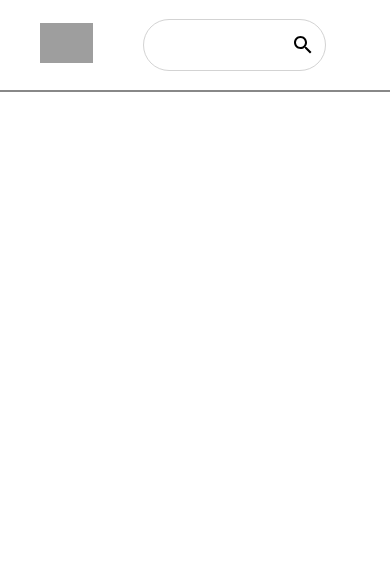
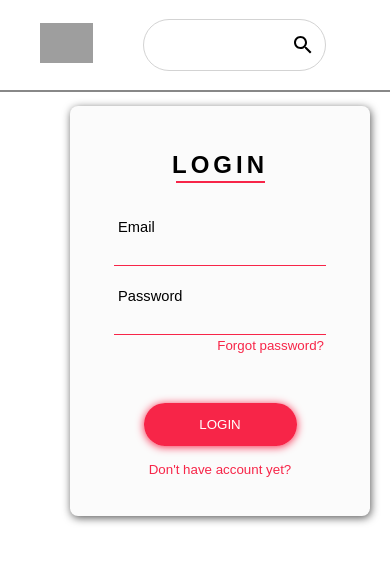
Before and after one commit to bou3dila/airbnb, a React (Create React App) app: page /login in a window 390 px wide. Shown: the top 562 px of the page. Built offline with nearby package versions, Linux system fonts and the light colour scheme; grey boxes are pictures that could not be loaded.

Commit message:
added login interface

```diff
--- a/src/App.js
+++ b/src/App.js
@@ -4,19 +4,23 @@ import {
   Switch,
   Redirect,
 } from "react-router-dom";
+import { useState, useCallback } from "react";
 
 import "./App.css";
 import HousesList from "./houses/pages/HousesList";
 import Header from "./shared/components/navigation/Header";
 import Auth from "./users/pages/Auth";
+import { AuthContext } from "./shared/components/context/auth-context";
+import { useAuth } from "./shared/hooks/auth-hook";
 
 function App() {
-  return (
-    <div className="App">
-      <Router>
-        <Header />
-        <main className="container">
-          <Switch>
+
+  const {login, logout, email} = useAuth();
+
+  let routes;
+
+  if(email){
+    routes = (<Switch>
       <Route path="/" exact>
         <h2>Recently added </h2>
         <HousesList nb={10} />
@@ -26,10 +30,43 @@ function App() {
         <h2> Your search result </h2>
         <HousesList />
       </Route>
-          </Switch>
+      <Redirect to="/" />
+    </Switch>)
+  }
+  else{
+    routes =(<Switch>
+      <Route path="/" exact>
+        <h2>Recently added </h2>
+        <HousesList nb={10} />
+      </Route>
+      <Route path="/login" exact>
+        <Auth />
+      </Route>
+
+      <Route path="/:location/:name/places" exact>
+        <h2> Your search result </h2>
+        <HousesList />
+      </Route>
+      <Redirect to="/" />
+    </Switch>)
+  }
+
+  return (
+      <AuthContext.Provider
+        value={{
+          isLoggedIn: !!email,
+          email: email,
+          login: login,
+          logout: logout,
+        }}
+      >
+        <Router>
+          <Header />
+          <main className="container">
+            {routes}
           </main>
         </Router>
-    </div>
+      </AuthContext.Provider>
   );
 }
 
--- /dev/null
+++ b/src/shared/components/context/auth-context.js
@@ -0,0 +1,8 @@
+import { createContext } from 'react';
+
+export const AuthContext = createContext({
+  isLoggedIn: false,
+  email: null,
+  login: () => {},
+  logout: () => {}
+});
--- a/src/shared/components/navigation/Dropdown.js
+++ b/src/shared/components/navigation/Dropdown.js
@@ -1,9 +1,12 @@
-import React, { useState } from "react";
+import React, { useContext, useState } from "react";
 import { Link } from "react-router-dom";
 import { MenuItems } from './MenuItems'
 import "./Dropdown.css";
+import { AuthContext } from "../context/auth-context";
 
 function Dropdown() {
+
+    const auth = useContext(AuthContext);
     const [click, setClick] = useState(false);
 
     const handleClick = () => setClick(!click);
@@ -11,13 +14,55 @@ function Dropdown() {
     return(
         <>
         <ul onClick={handleClick} className={click? 'dropdown-menu clicked' : 'dropdown-menu'}>
-            {MenuItems.map((item, index) => {
-                return (
-                    <li key={index}>
-                        <Link className={item.cName} to={item.path} onClick={() =>setClick(false)} >{item.title}</Link>
-                    </li>
-                )
-            })}
+        {!auth.isLoggedIn &&(
+            <li>
+              <Link
+                className='dropdown-link'
+                to="/signup"
+                onClick={() => setClick(false)}
+              >
+                Sign up
+              </Link>
+            </li>
+          )}
+            {!auth.isLoggedIn &&(
+            <li>
+              <Link
+                className='dropdown-link'
+                to="/login"
+                onClick={() => setClick(false)}
+              >
+                Log in
+              </Link>
+            </li>)}
+            {auth.isLoggedIn &&(
+            <li>
+              <Link
+                className='dropdown-link'
+                to="/HosExperience"
+                onClick={() => setClick(false)}
+              >
+                Host an experience
+              </Link>
+            </li>)}
+            {auth.isLoggedIn &&(<li>
+              <Link
+                className='dropdown-link'
+                to="/logout"
+                onClick={() => {setClick(false); auth.logout()}}
+              >
+                Log Out
+              </Link>
+            </li>)}
+            <li>
+              <Link
+                className='dropdown-link'
+                to="/help"
+                onClick={() => setClick(false)}
+              >
+                Help
+              </Link>
+            </li>
 
         </ul>
         </>
--- /dev/null
+++ b/src/shared/hooks/auth-hook.js
@@ -0,0 +1,35 @@
+import { useState, useCallback, useEffect } from 'react';
+
+
+
+export const useAuth = () => {
+  const [email, setEmail] = useState(false);
+
+  const login = useCallback((mail) => {
+    setEmail(mail);
+    localStorage.setItem(
+      'userData',
+      JSON.stringify({
+        email: mail,
+      })
+    );
+    console.log(localStorage)
+  }, []);
+
+  const logout = useCallback(() => {
+    setEmail(null);
+    localStorage.removeItem('userData');
+  }, []);
+
+  useEffect(() => {
+    const storedData = JSON.parse(localStorage.getItem('userData'));
+    if (
+      storedData
+    ) {
+      login(storedData.email);
+    }
+  }, [login]);
+
+
+  return {  login, logout, email };
+};
--- a/src/users/pages/Auth.css
+++ b/src/users/pages/Auth.css
@@ -1,3 +1,90 @@
-.auth_card{
+a {
+    text-decoration: none;
+  }
 
-}
+  label {
+    font-family: "Raleway", sans-serif;
+    font-size: 11pt;
+  }
+  .forgot-pass {
+    color: #f72548;
+    font-family: "Raleway", sans-serif;
+    font-size: 10pt;
+    margin-top: 3px;
+    text-align: right;
+  }
+  .auth_card {
+    background: #fbfbfb;
+    border-radius: 8px;
+    box-shadow: 1px 2px 8px rgba(0, 0, 0, 0.65);
+    height: 410px;
+    margin: 1rem auto 8.1rem auto;
+    width: 700px;
+  }
+  .card-content {
+    padding: 12px 44px;
+  }
+  .card-title {
+    font-family: "Raleway Thin", sans-serif;
+    letter-spacing: 4px;
+    padding-bottom: 23px;
+    padding-top: 13px;
+    text-align: center;
+  }
+  .signup {
+    color: #f72548;
+    font-family: "Raleway", sans-serif;
+    font-size: 10pt;
+    margin-top: 16px;
+    text-align: center;
+  }
+  .submit-btn {
+    background: -webkit-linear-gradient(right, #f72548, #f72548);
+    border: none;
+    border-radius: 21px;
+    box-shadow: 0px 1px 8px #f72548;
+    cursor: pointer;
+    color: white;
+    font-family: "Raleway SemiBold", sans-serif;
+    height: 42.3px;
+    margin: 0 auto;
+    margin-top: 50px;
+    transition: 0.25s;
+    width: 153px;
+  }
+  .submit-btn:hover {
+    box-shadow: 0px 1px 18px #f72548;
+  }
+  .form {
+    align-items: left;
+    display: flex;
+    flex-direction: column;
+  }
+  .form-border {
+    background: -webkit-linear-gradient(right, #f72548, #f72548);
+    height: 1px;
+    width: 100%;
+  }
+  .form-content {
+    background: #fbfbfb;
+    border: none;
+    outline: none;
+    padding-top: 14px;
+
+  }
+  .underline-title {
+    background: -webkit-linear-gradient(right, #f72548, #f72548);
+    height: 2px;
+    margin: -1.1rem auto 0 auto;
+    width: 89px;
+  }
+
+
+  @media screen and (max-width: 960px) {
+
+    .auth_card {
+
+        width: 300px;
+      }
+
+    }
--- a/src/users/pages/Auth.js
+++ b/src/users/pages/Auth.js
@@ -1,14 +1,109 @@
-import React from 'react'
-import './Auth.css'
+import React, { useState, useContext } from "react";
+import { AuthContext } from '../../shared/components/context/auth-context'
+
+import "./Auth.css";
 
 export default function Auth() {
-    return (
-        <form className="auth_card">
-            <h1>Login</h1>
-            <input type="text "/><br/>
-            <input type="text "/><br/>
-            <input type="text "/>
+    const auth = useContext(AuthContext);
+  const [email, setEmail] = useState("");
+  const [password, setPassword] = useState("");
 
+  const onSubmitHandler = async (e) => {
+    const query = `{
+        userCollection (where: {
+          AND: [
+          {email:"${email}"},
+          {password: "${password}"}
+            ]
+        })
+          {
+          items {
+            email
+            password
+
+          }
+        }
+      }`;
+    e.preventDefault();
+    await fetch(
+      `https://graphql.contentful.com/content/v1/spaces/${process.env.REACT_APP_SPACE_ID}/`,
+      {
+        method: "POST",
+        headers: {
+          "Content-Type": "application/json",
+          // Authenticate the request
+          Authorization: "Bearer " + process.env.REACT_APP_ACCESS_TOKEN,
+        },
+        // send the GraphQL query
+
+        body: JSON.stringify({ query }),
+      }
+    )
+      .then((response) => response.json())
+      .then(({ data, errors }) => {
+        if (errors) {
+          console.error(errors);
+        }
+        if(data.userCollection.items.length >0){
+            auth.login(data.userCollection.items[0].email)
+        }
+        else
+            console.log("not logged in")
+      });
+  };
+
+  //disable scrolling
+  window.onscroll = function () {
+    window.scrollTo(0, 0);
+  };
+  return (
+    <div className="auth_card">
+      <div className="card-content">
+        <div className="card-title">
+          <h2>LOGIN</h2>
+          <div className="underline-title"></div>
+        </div>
+        <form onSubmit={onSubmitHandler} className="form">
+          <label htmlFor="user-email" style={{ "paddingTop": "13px" }}>
+            &nbsp;Email
+          </label>
+          <input
+            className="form-content"
+            type="email"
+            name="email"
+            autoComplete="on"
+            required
+            value={email}
+            onChange={(e) => setEmail(e.target.value)}
+          />
+          <div className="form-border"></div>
+          <label htmlFor="user-password" style={{ "paddingTop": "22px" }}>
+            &nbsp;Password
+          </label>
+          <input
+            id="user-password"
+            className="form-content"
+            type="password"
+            name="password"
+            required
+            value={password}
+            onChange={(e) => setPassword(e.target.value)}
+          />
+          <div className="form-border"></div>
+          <a href="#">
+            <legend className="forgot-pass">Forgot password?</legend>
+          </a>
+          <input
+            className="submit-btn"
+            type="submit"
+            name="submit"
+            value="LOGIN"
+          />
+          <a href="#" className="signup">
+            Don't have account yet?
+          </a>
         </form>
-    )
+      </div>
+    </div>
+  );
 }
```
Also changed, not shown: src/shared/components/navigation/Header.js (+58 -20 lines). Lines whose indentation alone changed are shown as unchanged.
